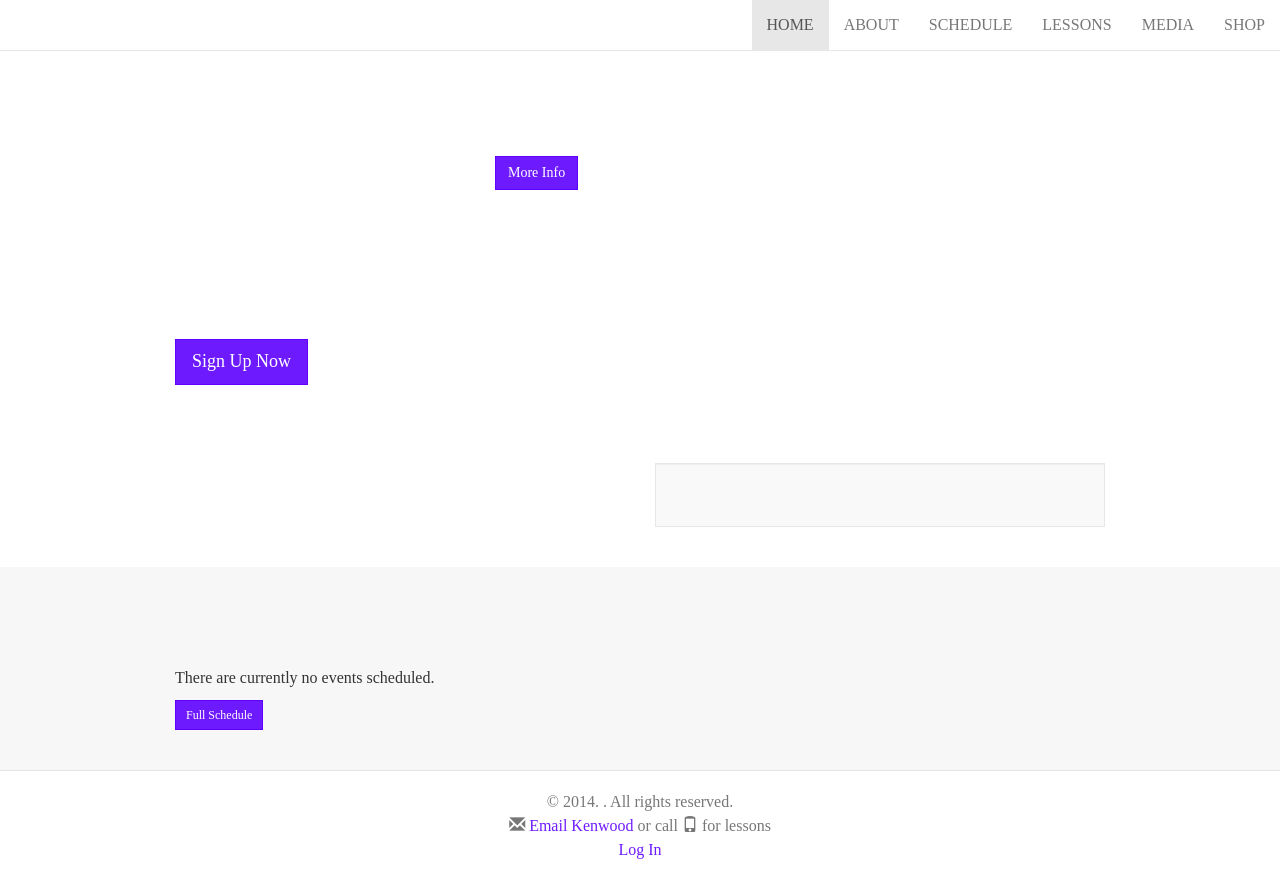
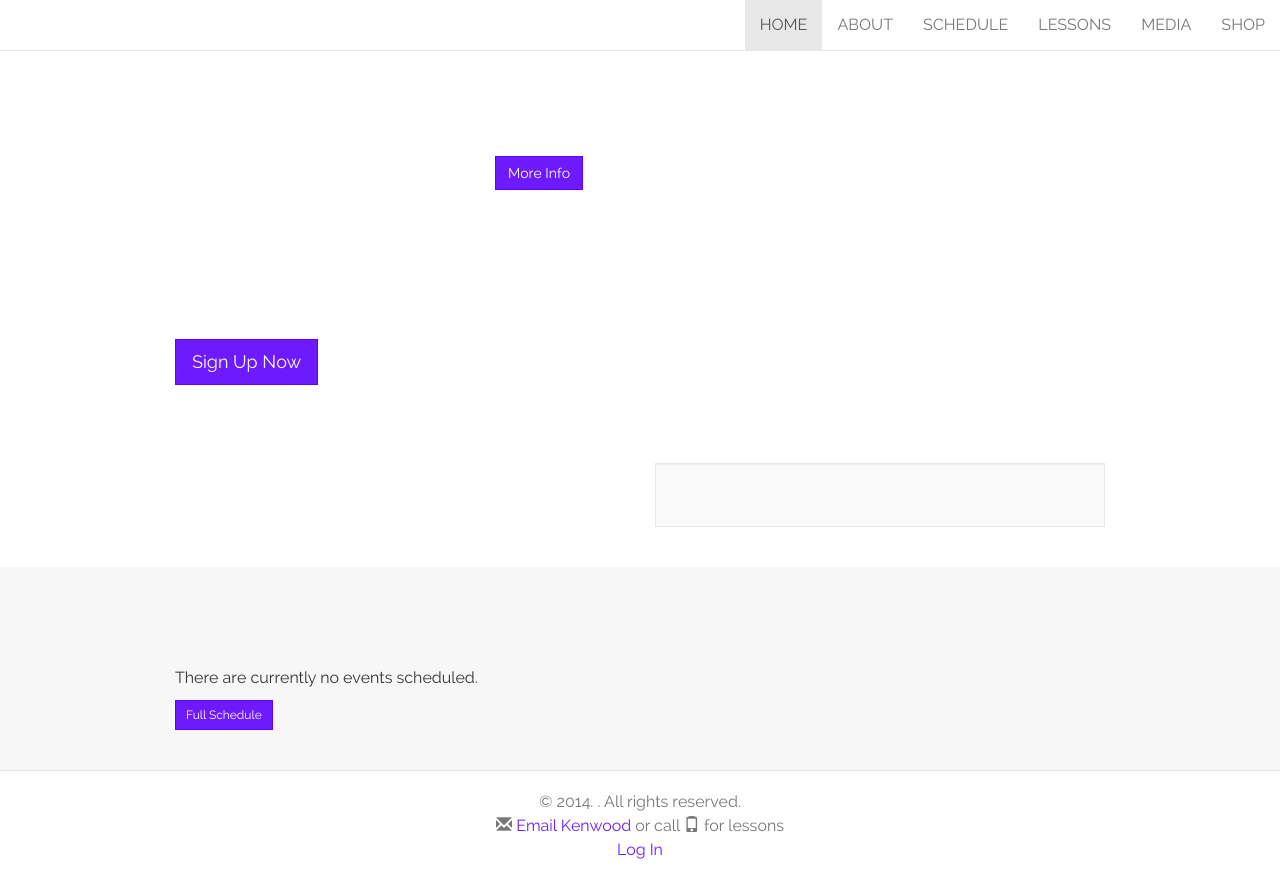
Before and after one commit to somecallmejosh/kenwood-angularfire, a website: page app/index.html in a window 1280 px wide. Drawn offline with nearby package versions, Linux system fonts and the light colour scheme; files that its build step writes are made by us from their sources; the site is published under a folder, as on GitHub Pages, so addresses that start at the root find nothing; a script that the page names is missing; files whose address does not match are found by name.

Commit message:
More font shit.

```diff
--- a/app/styles/main.scss
+++ b/app/styles/main.scss
@@ -14,16 +14,16 @@ $border-radius-small:       0px !default;
 
 @font-face {
   font-family: 'Raleway';
-  src: url('/fonts/Raleway-Regular.eot');
-  src: local('☺'), url('/fonts/Raleway-Regular.woff') format('woff'), url('/fonts/Raleway-Regular.ttf') format('truetype'), url('/fonts/Raleway-Regular.svg') format('svg');
+  src: url('fonts/Raleway-Regular.eot');
+  src: local('☺'), url('fonts/Raleway-Regular.woff') format('woff'), url('fonts/Raleway-Regular.ttf') format('truetype'), url('fonts/Raleway-Regular.svg') format('svg');
   font-weight: normal;
   font-style: normal;
 }
 
 @font-face {
   font-family: 'Raleway';
-  src: url('/fonts/Raleway-Medium.eot');
-  src: local('☺'), url('/fonts/Raleway-Medium.woff') format('woff'), url('/fonts/Raleway-Medium.ttf') format('truetype'), url('/fonts/Raleway-Medium.svg') format('svg');
+  src: url('fonts/Raleway-Medium.eot');
+  src: local('☺'), url('fonts/Raleway-Medium.woff') format('woff'), url('fonts/Raleway-Medium.ttf') format('truetype'), url('fonts/Raleway-Medium.svg') format('svg');
   font-weight: 500;
   font-style: normal;
 }
```
